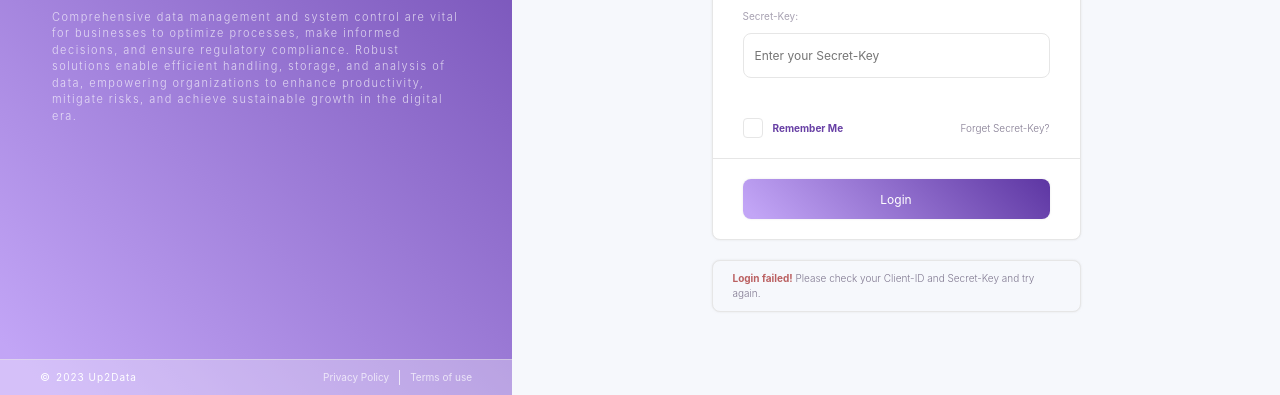
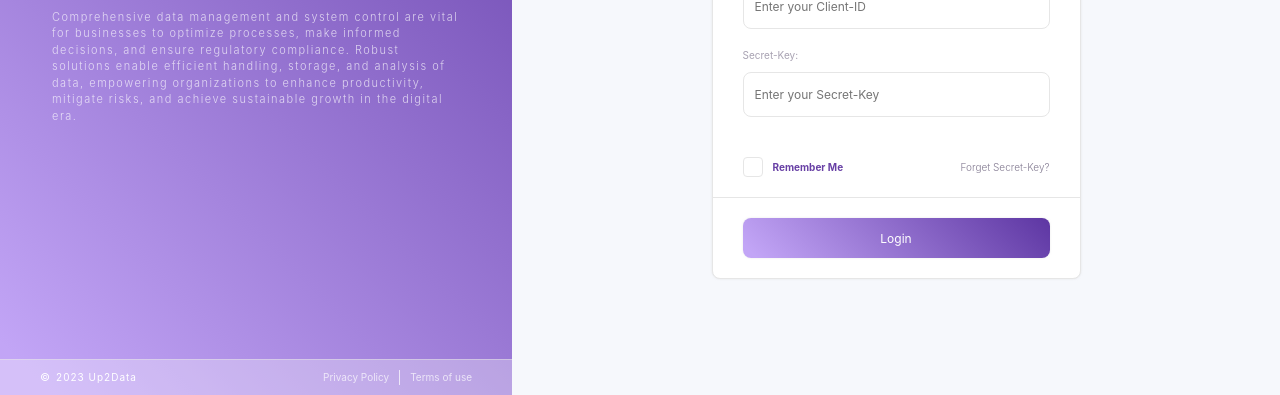
Before and after one commit to ExoScript/Up2Data-DashboardV2-React, a React app: page / in a window 1280 px wide. Shown: the part 405-800 px from the top of the page. Built offline with nearby package versions, Linux system fonts and the light colour scheme.

Commit message:
Commit from TeleportHQ

```diff
--- a/src/components/login-component.css
+++ b/src/components/login-component.css
@@ -1,7 +1,6 @@
 .login-component-login-component {
   gap: var(--dl-space-space-g20);
   width: 369px;
-  height: 562px;
   display: flex;
   align-items: center;
   flex-direction: column;
@@ -194,14 +193,15 @@
   font-style: normal;
   font-weight: 700;
 }
-.login-component-text13 {
+.login-component-navlink {
   cursor: pointer;
   font-size: 10px;
   font-style: normal;
   transition: 0.1s;
   font-weight: 300;
+  text-decoration: none;
 }
-.login-component-text13:hover {
+.login-component-navlink:hover {
   opacity: 1;
   font-style: normal;
   font-weight: 400;
@@ -268,32 +268,32 @@
   padding-right: var(--dl-space-space-p20);
   flex-direction: column;
   padding-bottom: var(--dl-space-space-p10);
-  background-color: var(--dl-color-background-bg1);
+  background-color: var(--dl-color-gray-white);
 }
-.login-component-text17 {
+.login-component-text16 {
   font-size: 10px;
   font-weight: 300;
   line-height: 1.5;
 }
-.login-component-text18 {
+.login-component-text17 {
   color: var(--dl-color-danger-300);
   font-weight: 700;
 }
-.login-component-text19 {
+.login-component-text18 {
   font-style: normal;
 }
-.login-component-text22 {
+.login-component-text21 {
+  font-style: normal;
+}
+.login-component-text24 {
   font-style: normal;
 }
 .login-component-text25 {
   font-style: normal;
 }
-.login-component-text26 {
+.login-component-text28 {
   font-style: normal;
 }
 .login-component-text29 {
   font-style: normal;
 }
-.login-component-text30 {
-  font-style: normal;
-}
--- a/src/components/login-component.js
+++ b/src/components/login-component.js
@@ -1,4 +1,5 @@
 import React, { useState } from 'react'
+import { Link } from 'react-router-dom'
 
 import { Player } from '@lottiefiles/react-lottie-player'
 
@@ -81,7 +82,10 @@ const LoginComponent = (props) => {
                 </div>
                 <span className="login-component-text12">Remember Me</span>
               </div>
-              <span className="login-component-text13 visibility_70">
+              <Link
+                to="/new-secret-key"
+                className="login-component-navlink visibility_70"
+              >
                 <span>
                   Forget
                   <span
@@ -91,7 +95,7 @@ const LoginComponent = (props) => {
                   />
                 </span>
                 <span>Secret-Key?</span>
-              </span>
+              </Link>
             </div>
           </div>
         </div>
@@ -115,10 +119,11 @@ const LoginComponent = (props) => {
           )}
         </div>
       </div>
+      {notification && (
         <div className="login-component-container18 box-shadow">
-        <span className="login-component-text17 visibility_70">
-          <span className="login-component-text18">Login failed!</span>
-          <span className="login-component-text19">
+          <span className="login-component-text16 visibility_70">
+            <span className="login-component-text17">Login failed!</span>
+            <span className="login-component-text18">
               <span>
                 <span
                   dangerouslySetInnerHTML={{
@@ -134,7 +139,7 @@ const LoginComponent = (props) => {
                 />
               </span>
             </span>
-          <span className="login-component-text22">
+            <span className="login-component-text21">
               <span>
                 Please check your
                 <span
@@ -151,8 +156,8 @@ const LoginComponent = (props) => {
                 />
               </span>
             </span>
-          <span className="login-component-text25">Client-ID</span>
-          <span className="login-component-text26">
+            <span className="login-component-text24">Client-ID</span>
+            <span className="login-component-text25">
               <span>
                 {' '}
                 and
@@ -170,10 +175,11 @@ const LoginComponent = (props) => {
                 />
               </span>
             </span>
-          <span className="login-component-text29">Secret-Key</span>
-          <span className="login-component-text30"> and try again.</span>
+            <span className="login-component-text28">Secret-Key</span>
+            <span className="login-component-text29"> and try again.</span>
           </span>
         </div>
+      )}
     </div>
   )
 }
--- a/src/index.js
+++ b/src/index.js
@@ -7,6 +7,7 @@ import Login from './views/login'
 import Home from './views/home'
 import Sandbox from './views/sandbox'
 import Tamplates from './views/tamplates'
+import NewSecretKey from './views/new-secret-key'
 
 const App = () => {
   return (
@@ -16,6 +17,7 @@ const App = () => {
         <Route component={Home} exact path="/home" />
         <Route component={Sandbox} exact path="/sandbox" />
         <Route component={Tamplates} exact path="/tamplates" />
+        <Route component={NewSecretKey} exact path="/new-secret-key" />
       </div>
     </Router>
   )
--- /dev/null
+++ b/src/views/new-secret-key.css
@@ -0,0 +1,8 @@
+.new-secret-key-container {
+  width: 100%;
+  display: flex;
+  overflow: auto;
+  min-height: 100vh;
+  align-items: center;
+  flex-direction: column;
+}
--- /dev/null
+++ b/src/views/new-secret-key.js
@@ -0,0 +1,21 @@
+import React from 'react'
+
+import { Helmet } from 'react-helmet'
+
+import './new-secret-key.css'
+
+const NewSecretKey = (props) => {
+  return (
+    <div className="new-secret-key-container">
+      <Helmet>
+        <title>New-Secret-Key - Up2Data-DashboardV2</title>
+        <meta
+          property="og:title"
+          content="New-Secret-Key - Up2Data-DashboardV2"
+        />
+      </Helmet>
+    </div>
+  )
+}
+
+export default NewSecretKey
```
Lines whose indentation alone changed are shown as unchanged.
